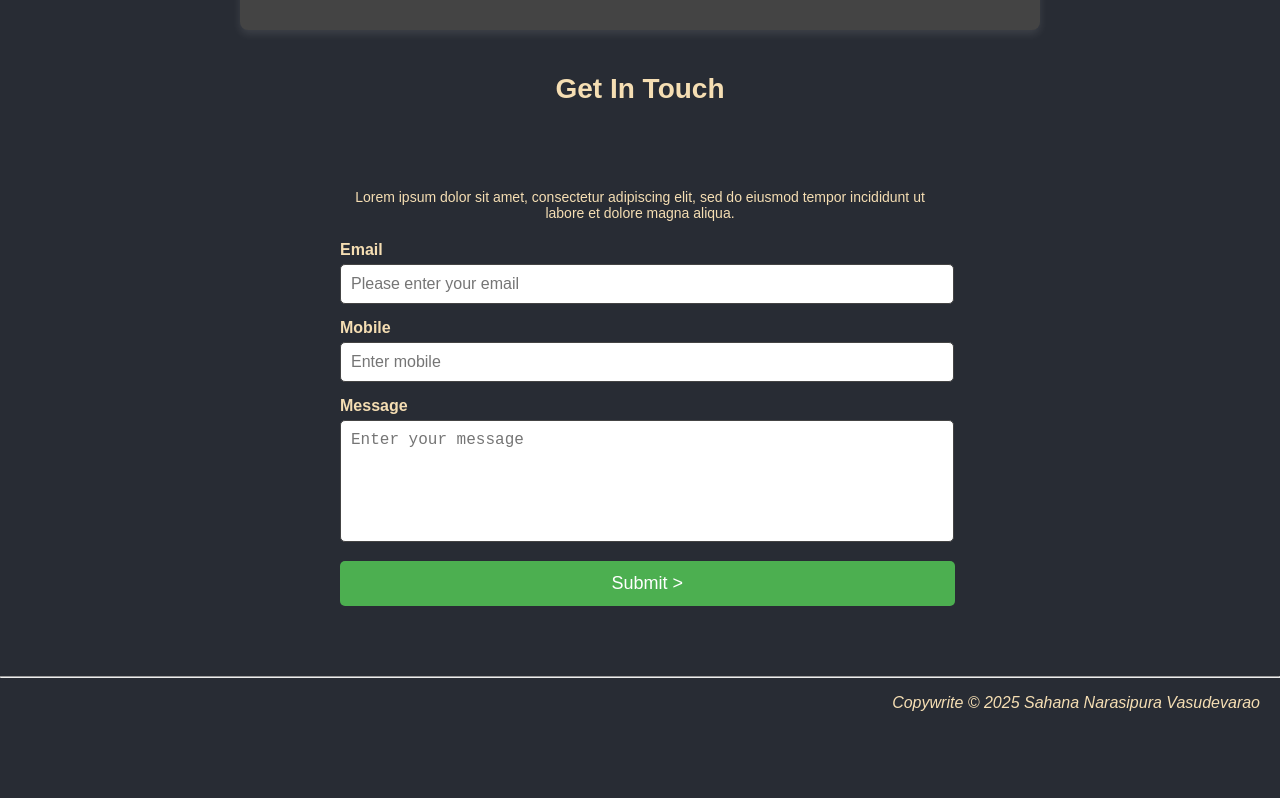
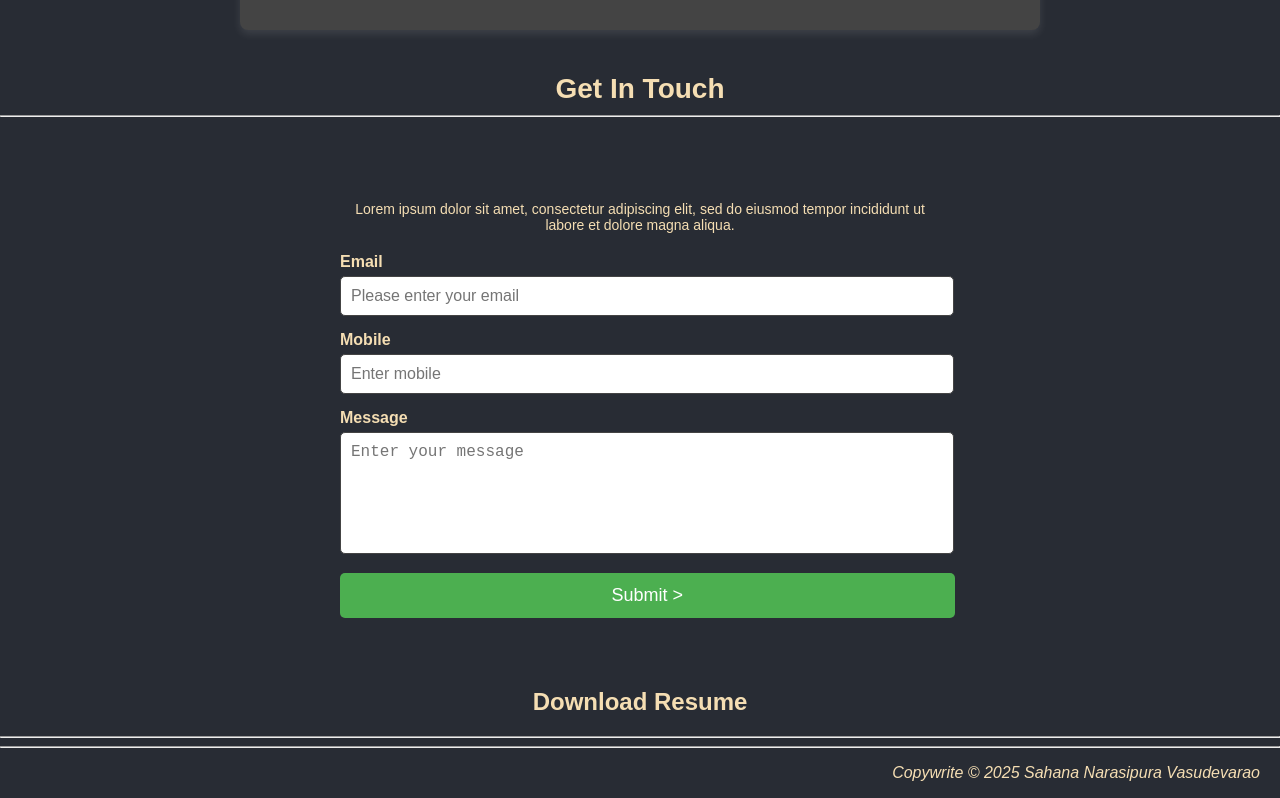
Before and after one commit to nvsahana/ReactPorfolioApp, a React (Create React App) app: page / in a window 1280 px wide. Shown: the part 2326-3124 px from the top of the page. Before the commit the page ends 3054 px from the top, so only its background shows below. Built offline with nearby package versions, Linux system fonts and the light colour scheme.

Commit message:
added resume.tsx

```diff
--- a/src/components/Main/ContactMe.tsx
+++ b/src/components/Main/ContactMe.tsx
@@ -21,6 +21,7 @@ const ContactMe: React.FC = () => {
   return (
     <div className="contact-container">
       <h2>Get In Touch</h2>
+      <hr />
       <div className="ContactContent">
         <p>
           Lorem ipsum dolor sit amet, consectetur adipiscing elit, sed do eiusmod tempor incididunt ut labore et dolore magna aliqua.
--- a/src/components/Main/Main.tsx
+++ b/src/components/Main/Main.tsx
@@ -5,6 +5,7 @@ import { Link } from 'react-router-dom';
 import Publications from './Publications';
 import ContactMe from './ContactMe';
 import Projects from './Projects';
+import Resume from './Resume';
 const scrollToSection = (id: string) => {
   const section = document.getElementById(id);
   console.log(section)
@@ -61,6 +62,7 @@ function Main() {
       <section id="Publication"><Publications /></section>
       <section id="Projects"><Projects /></section>
       <section id="contactSahana"><ContactMe /></section>
+      <section id="resume"><Resume /></section>
     </>
   );
 }
--- /dev/null
+++ b/src/components/Main/Resume.tsx
@@ -0,0 +1,14 @@
+import React from 'react';
+
+function Resume() {
+  return (
+    <>
+    <h2>Download Resume</h2>
+    <hr />
+
+    </>
+
+  );
+}
+
+export default Resume;
--- a/src/components/NavBar/NavBar.tsx
+++ b/src/components/NavBar/NavBar.tsx
@@ -61,7 +61,7 @@ function NavBar() {
           <button className="navBlock navBlock2 NavLink" onClick={() => handleLinkClick('contactSahana')} style={{border: "None"}}>
             Get in Touch
           </button>
-          <button className="navBlock navBlock2 NavLink" onClick={() => handleLinkClick('Publication')} style={{border: "None"}}>
+          <button className="navBlock navBlock2 NavLink" onClick={() => handleLinkClick('resume')} style={{border: "None"}}>
             Full Resume
           </button>
           <div className="navBlock navBlock3 NavLink">
```
